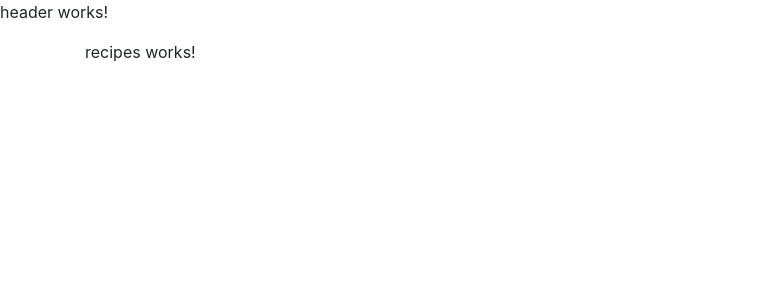
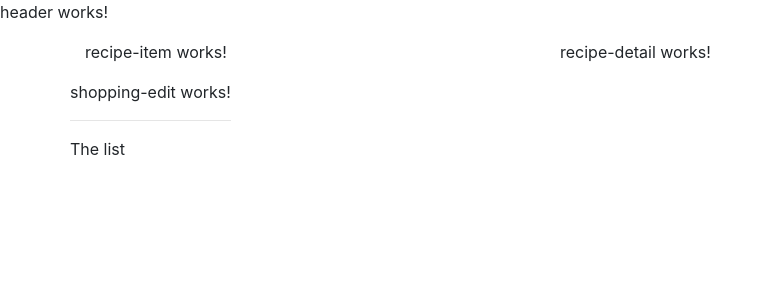
Before and after one commit to fancn21th/0_95_Angular_Recipes, an Angular app: page / in a window 1280 px wide. Shown: the top 300 px of the page, without its empty margins (0-772 px from the left). Built offline with nearby package versions, Linux system fonts and the light colour scheme.

Commit message:
basic components for recipes

```diff
--- a/src/app/app.component.html
+++ b/src/app/app.component.html
@@ -3,6 +3,7 @@
   <div class="row">
     <div class="col-md-12">
       <app-recipes></app-recipes>
+      <app-shopping-list></app-shopping-list>
     </div>
   </div>
 </div>
--- a/src/app/recipes/recipe-list/recipe-list.component.html
+++ b/src/app/recipes/recipe-list/recipe-list.component.html
@@ -1 +1 @@
-<p>recipe-list works!</p>
+<app-recipe-item></app-recipe-item>
--- a/src/app/recipes/recipes.component.html
+++ b/src/app/recipes/recipes.component.html
@@ -1 +1,8 @@
-<p>recipes works!</p>
+<div class="row">
+  <div class="col-md-5">
+    <app-recipe-list></app-recipe-list>
+  </div>
+  <div class="col-md-7">
+    <app-recipe-detail></app-recipe-detail>
+  </div>
+</div>
--- a/src/app/shopping-list/shopping-list.component.html
+++ b/src/app/shopping-list/shopping-list.component.html
@@ -1 +1,7 @@
-<p>shopping-list works!</p>
+<div class="row">
+  <div class="col-xs-10">
+    <app-shopping-edit></app-shopping-edit>
+    <hr />
+    <p>The list</p>
+  </div>
+</div>
```
